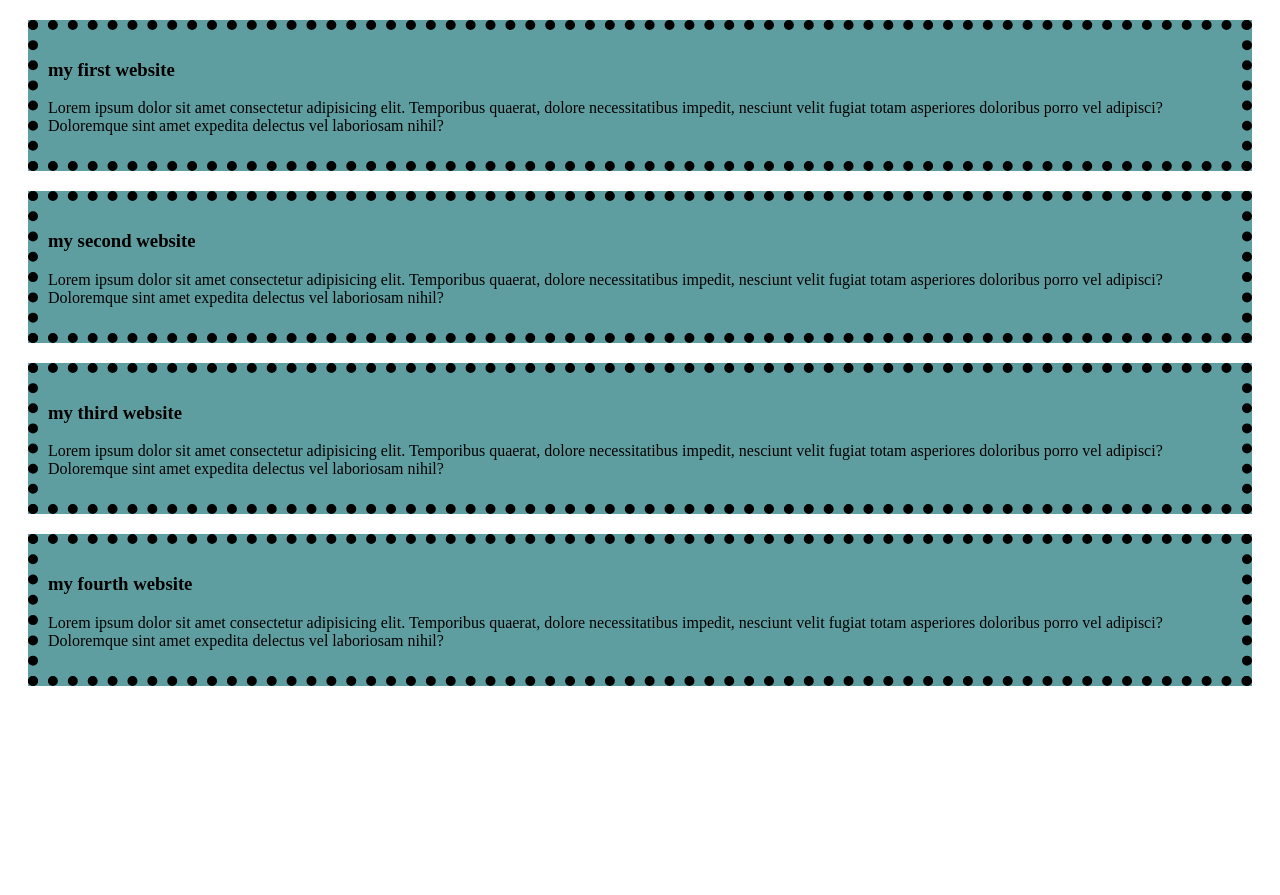
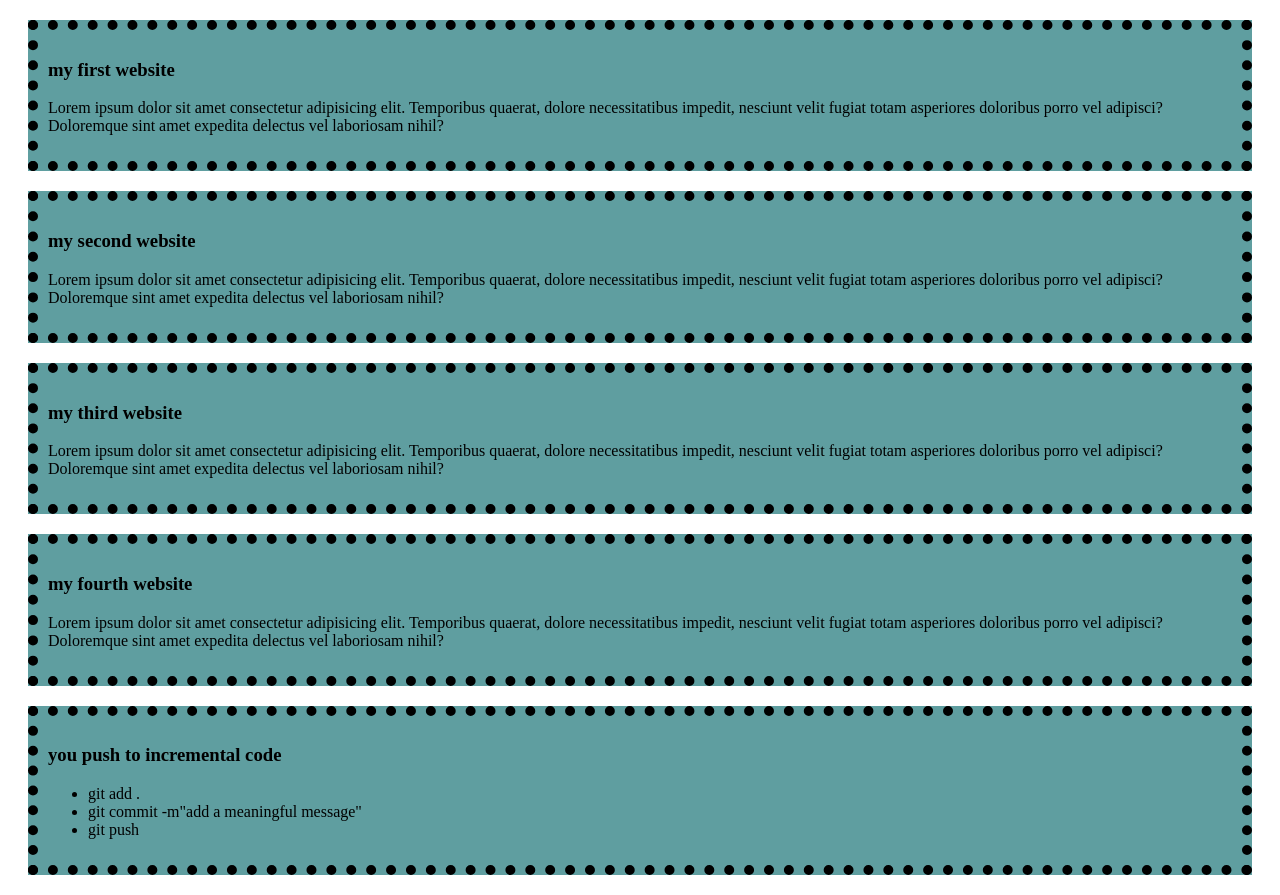
Before and after one commit to md-munna-khan/my-simple-wbsite, a plain HTML site: page index.html in a window 1280 px wide. Before the commit the page ends 800 px from the top, so only its background shows below. Drawn offline with Linux system fonts and the light colour scheme.

Commit message:
added a list

```diff
--- a/index.html
+++ b/index.html
@@ -23,5 +23,13 @@
     <h3>my fourth website</h3>
     <p>Lorem ipsum dolor sit amet consectetur adipisicing elit. Temporibus quaerat, dolore necessitatibus impedit, nesciunt velit fugiat totam asperiores doloribus porro vel adipisci? Doloremque sint amet expedita delectus vel laboriosam nihil?</p>
  </div>
+ <div>
+    <h3>you push to incremental code</h3>
+    <ul>
+        <li>git add .</li>
+        <li>git commit -m"add a meaningful  message"</li>
+        <li>git push</li>
+    </ul>
+ </div>
 </body>
 </html>
```
